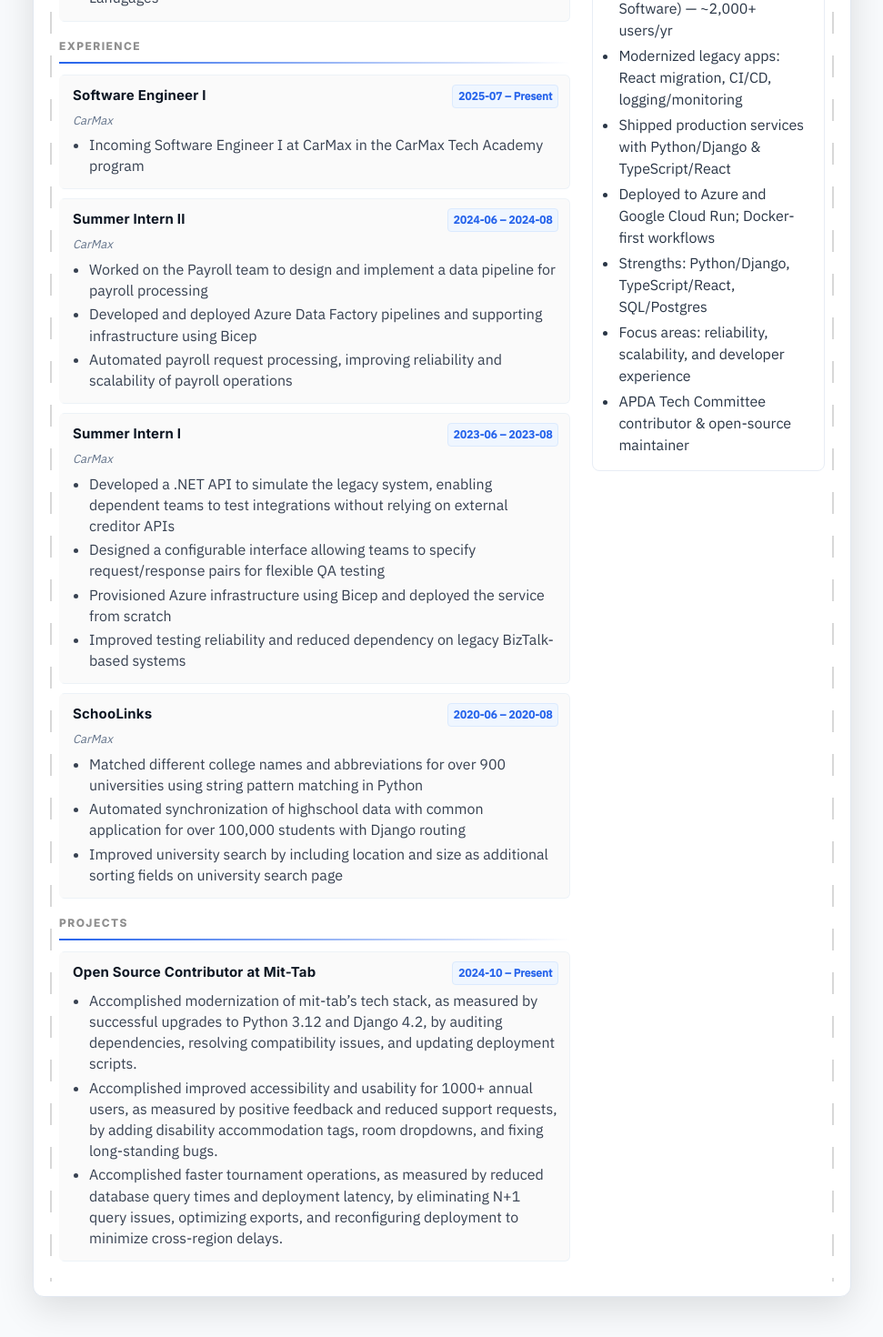
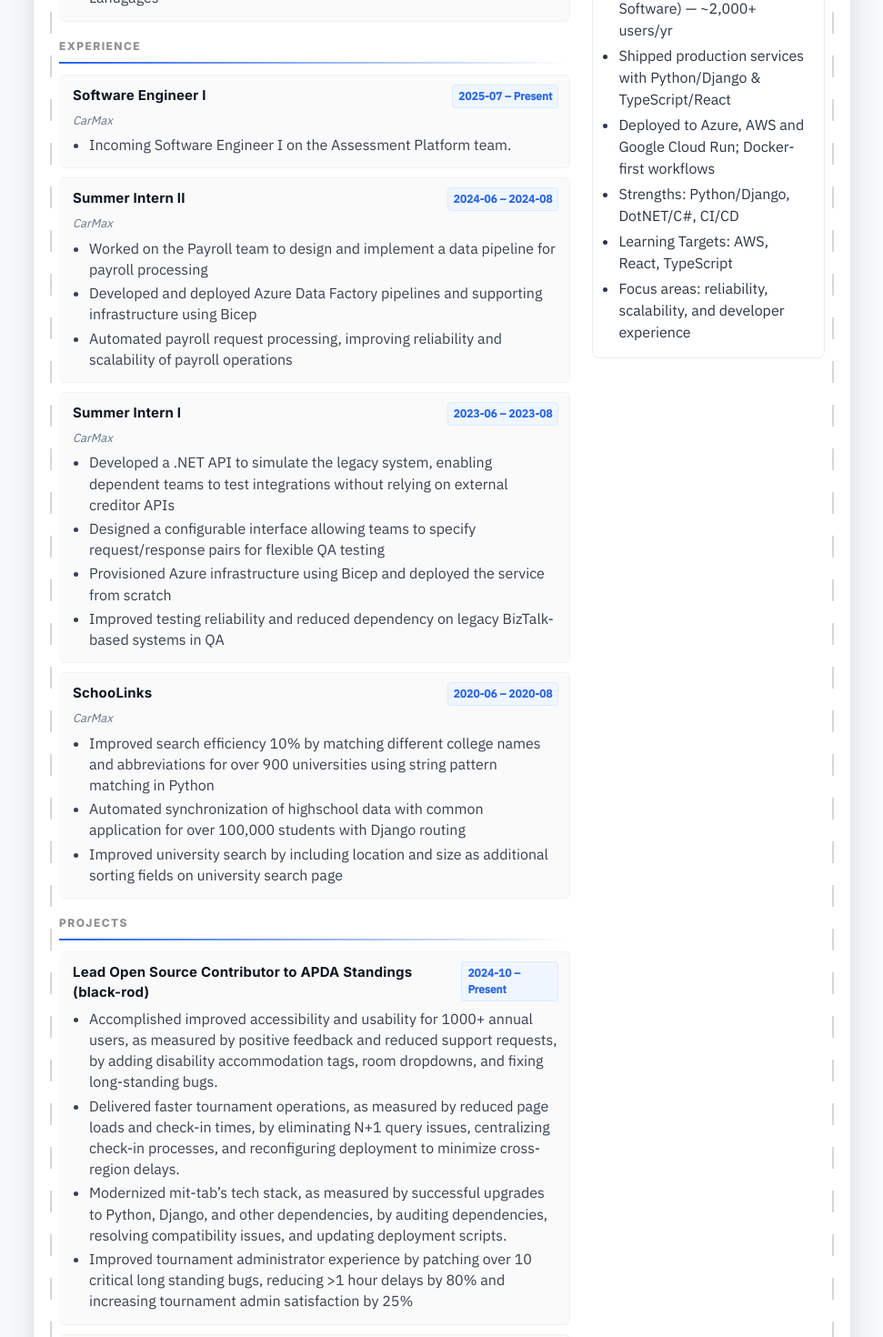
Before and after one commit to JoeyRubas/JoeyResume, a React (Vite) app in the folder src/frontend/: page /resume in a window 1280 px wide. Shown: the part 460-1930 px from the top of the page at 91% size, without its empty margins (154-1125 px from the left). Built offline with nearby package versions, Linux system fonts and the light colour scheme; no server answers.

Commit message:
improve resume

```diff
--- a/src/frontend/src/pages/home/Home.tsx
+++ b/src/frontend/src/pages/home/Home.tsx
@@ -64,11 +64,11 @@
       <section className="quick-facts">
         <div className="fact">
           <span className="fact-kicker">Core</span>
-          <span className="fact-text">Python • TypeScript • React • Django • SQL</span>
+          <span className="fact-text">Python • Django • DotNET • TypeScript</span>
         </div>
         <div className="fact">
           <span className="fact-kicker">Cloud</span>
-          <span className="fact-text">Azure • AWS (learning) • CI/CD</span>
+          <span className="fact-text">Azure • AWS • CI/CD</span>
         </div>
         <div className="fact">
           <span className="fact-kicker">Focus</span>
--- a/src/frontend/src/pages/resume/exampleResumeData.ts
+++ b/src/frontend/src/pages/resume/exampleResumeData.ts
@@ -45,7 +45,7 @@
           endDate: 'Present',
           location: 'Richmond, VA',
           bulletpoints: [
-            'Incoming Software Engineer I at CarMax in the CarMax Tech Academy program'
+            'Incoming Software Engineer I on the Assessment Platform team.'
           ]
         },
         {
@@ -72,7 +72,7 @@
             'Developed a .NET API to simulate the legacy system, enabling dependent teams to test integrations without relying on external creditor APIs',
             'Designed a configurable interface allowing teams to specify request/response pairs for flexible QA testing',
             'Provisioned Azure infrastructure using Bicep and deployed the service from scratch',
-            'Improved testing reliability and reduced dependency on legacy BizTalk-based systems'
+            'Improved testing reliability and reduced dependency on legacy BizTalk-based systems in QA'
           ]
         },
         {
@@ -83,9 +83,9 @@
           endDate: '2020-08',
           location: 'Remote',
           bulletpoints: [
-        'Matched different college names and abbreviations for over 900 universities using string pattern matching in Python',
-        'Automated synchronization of highschool data with common application for over 100,000 students with Django routing',
-        'Improved university search by including location and size as additional sorting fields on university search page'
+          'Improved search efficiency 10% by matching different college names and abbreviations for over 900 universities using string pattern matching in Python',
+          'Automated synchronization of highschool data with common application for over 100,000 students with Django routing',
+          'Improved university search by including location and size as additional sorting fields on university search page'
           ]
         }
       ]
@@ -96,14 +96,27 @@
       entries: [
         {
           id: 'entry-005',
+          title: 'Lead Open Source Contributor to APDA Standings (black-rod)',
+          startDate: '2024-10',
+          endDate: 'Present',
+          location: 'Side Project',
+          bulletpoints: [
+              'Accomplished improved accessibility and usability for 1000+ annual users, as measured by positive feedback and reduced support requests, by adding disability accommodation tags, room dropdowns, and fixing long-standing bugs.',
+              'Delivered faster tournament operations, as measured by reduced page loads and check-in times, by eliminating N+1 query issues, centralizing check-in processes, and reconfiguring deployment to minimize cross-region delays.',
+              'Modernized mit-tab’s tech stack, as measured by successful upgrades to Python, Django, and other dependencies, by auditing dependencies, resolving compatibility issues, and updating deployment scripts.',
+              'Improved tournament administrator experience by patching over 10 critical long standing bugs, reducing >1 hour delays by 80% and increasing tournament admin satisfaction by 25%'
+          ]
+        },
+        {
+          id: 'entry-005',
           title: 'Open Source Contributor at Mit-Tab',
           startDate: '2024-10',
           endDate: 'Present',
           location: 'Side Project',
           bulletpoints: [
-              'Accomplished modernization of mit-tab’s tech stack, as measured by successful upgrades to Python 3.12 and Django 4.2, by auditing dependencies, resolving compatibility issues, and updating deployment scripts.',
-              'Accomplished improved accessibility and usability for 1000+ annual users, as measured by positive feedback and reduced support requests, by adding disability accommodation tags, room dropdowns, and fixing long-standing bugs.',
-              'Accomplished faster tournament operations, as measured by reduced database query times and deployment latency, by eliminating N+1 query issues, optimizing exports, and reconfiguring deployment to minimize cross-region delays.'
+              'Implemented modern CI/CD and code validation pipelines using GitHub Actions, reducing manual deployment time by 75% and downtime from human error by 90%',
+              'Modernized tech stack by upgrading Python, Django, Node reducing security vulnerabilities by 90% and improving performance by 15%',
+              'Patched long-standing bugs in result accuracy and administrator access reducing admin support requests by 50%',
           ]
         },
       ]
@@ -113,12 +126,11 @@
   "Software Engineer I at CarMax (.NET + Azure)",
   "UVA CS & Math double major (recent grad)",
   "Lead dev for APDA (Debate Software) — ~2,000+ users/yr",
-  "Modernized legacy apps: React migration, CI/CD, logging/monitoring",
   "Shipped production services with Python/Django & TypeScript/React",
-  "Deployed to Azure and Google Cloud Run; Docker-first workflows",
-  "Strengths: Python/Django, TypeScript/React, SQL/Postgres",
+  "Deployed to Azure, AWS and Google Cloud Run; Docker-first workflows",
+  "Strengths: Python/Django, DotNET/C#, CI/CD",
+  "Learning Targets: AWS, React, TypeScript",
   "Focus areas: reliability, scalability, and developer experience",
-  "APDA Tech Committee contributor & open-source maintainer"
 ]
 
 };
```
